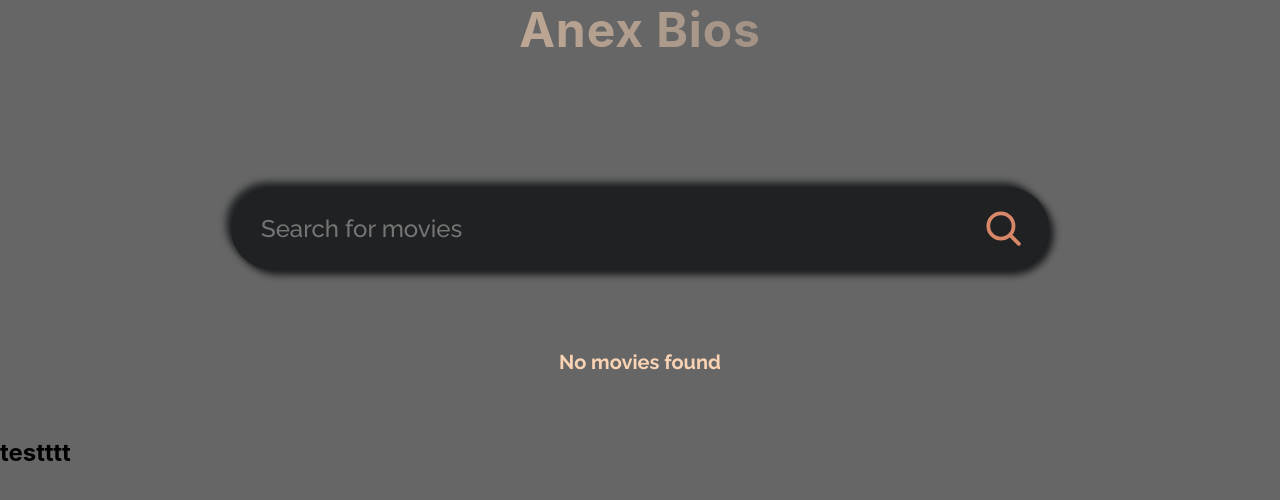
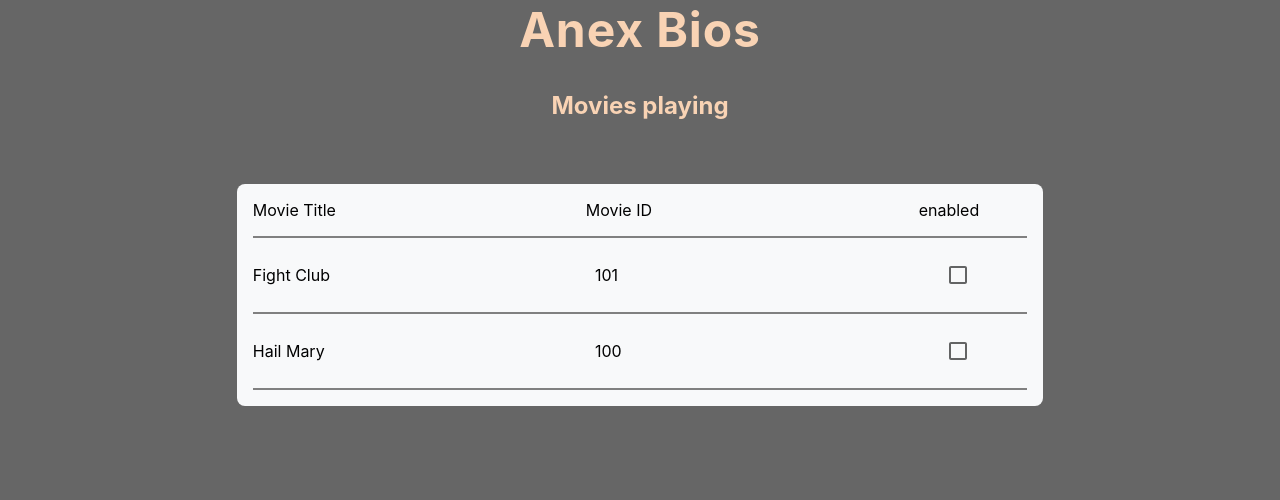
Before and after one commit to PepijnTEW/annexbios, a React (Create React App) app in the folder reactMoviePage/: page / in a window 1280 px wide. Shown: the top 500 px of the page. Built offline with nearby package versions, Linux system fonts and the light colour scheme.

Commit message:
added a hardcoded grid to show the movies and a checkbox to make active

```diff
--- a/reactMoviePage/src/App.jsx
+++ b/reactMoviePage/src/App.jsx
@@ -7,7 +7,7 @@ import ReactDOM from "react-dom/client";
 import "./index.css";
 
 const App = () => {
-  const [isLoggedIn, setIsLoggedIn] = useState(true);
+  const [isLoggedIn, setIsLoggedIn] = useState(false);
   const [showLoginPage, setShowLoginPage] = useState(false);
   const [showMoviePage, setShowMoviePage] = useState(false);
   const [moviesPlayingPage, setMoviesPlayingPage] = useState(true);
@@ -16,16 +16,15 @@ const App = () => {
     checklogin();
   });
   const checklogin = () => {
-    if (isLoggedIn === true) {
-      setShowMoviePage(true);
-    } else {
-      setShowLoginPage(true);
-    }
+    // if (isLoggedIn === true) {
+    //   setShowMoviePage(true);
+    // } else {
+    //   setShowLoginPage(true);
+    // }
   };
   return (
     <>
       <h1>Anex Bios</h1>
-
       {showLoginPage && <LoginPage />}
       {showMoviePage && <Movie />}
       {moviesPlayingPage && <MoviesPlaying />}
--- a/reactMoviePage/src/components/css/Movie.css
+++ b/reactMoviePage/src/components/css/Movie.css
@@ -39,14 +39,10 @@ body {
 h1 {
   font-size: 3rem;
   letter-spacing: 0.9px;
-  background: linear-gradient(
-    90deg,
-    rgba(249, 211, 180, 1) 0%,
-    rgba(249, 211, 180, 0) 100%
-  );
+  color: #f9d3b4;
   background-clip: text;
   -webkit-background-clip: text;
-  -webkit-text-fill-color: transparent;
+
   width: 100vw;
   text-align: center;
 }
--- a/reactMoviePage/src/components/css/moviesplaying.css
+++ b/reactMoviePage/src/components/css/moviesplaying.css
@@ -0,0 +1,29 @@
+.PMcontainer {
+  display: grid;
+  grid-template-columns: 1fr;
+  width: 70%;
+  margin: 0 auto;
+  gap: 1rem;
+  background-color: #f8f9fa;
+  border-radius: 8px;
+  padding: 1rem;
+}
+.PMcard {
+  display: grid;
+  grid-template-columns: 1fr 1fr auto;
+  align-items: center;
+  gap: 1rem;
+  justify-content: space-evenly;
+}
+.PMrowBorder {
+  border-top: 2px solid gray;
+  grid-column: 1 / 5;
+}
+#movies-playing {
+  display: flex;
+  flex-direction: column;
+  align-items: center;
+  justify-content: center;
+  margin-top: 2rem;
+  color: #f9d3b4;
+}
--- a/reactMoviePage/src/components/jsx/moviesPlaying.jsx
+++ b/reactMoviePage/src/components/jsx/moviesPlaying.jsx
@@ -1,6 +1,33 @@
 import { useState } from "react";
 import "../css/moviesplaying.css";
+import { Checkbox } from "@mui/material";
 const MoviesPlaying = () => {
-  return <h2>testttt</h2>;
+  return (
+    <>
+      <h2 id="movies-playing">Movies playing</h2>
+      <div className="app">
+        <div className="PMcontainer">
+          <div className="PMcard">
+            <div className="PMtitle">Movie Title</div>
+            <div className="PMid">Movie ID</div>
+            <p>enabled</p>
+          </div>
+          <div className="PMrowBorder"></div>
+          <div className="PMcard">
+            <div className="PMtitle">Fight Club</div>
+            <div className="PMid">101</div>
+            <Checkbox></Checkbox>
+          </div>
+          <div className="PMrowBorder"></div>
+          <div className="PMcard">
+            <div className="PMtitle">Hail Mary</div>
+            <div className="PMid">100</div>
+            <Checkbox></Checkbox>
+          </div>
+          <div className="PMrowBorder"></div>
+        </div>
+      </div>
+    </>
+  );
 };
 export default MoviesPlaying;
```
